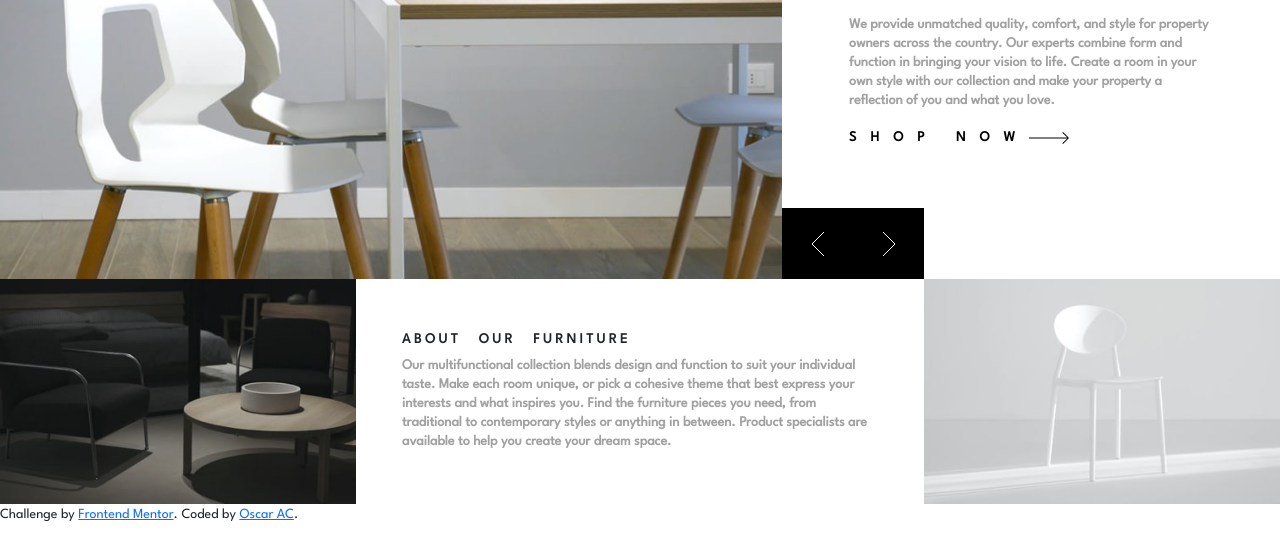
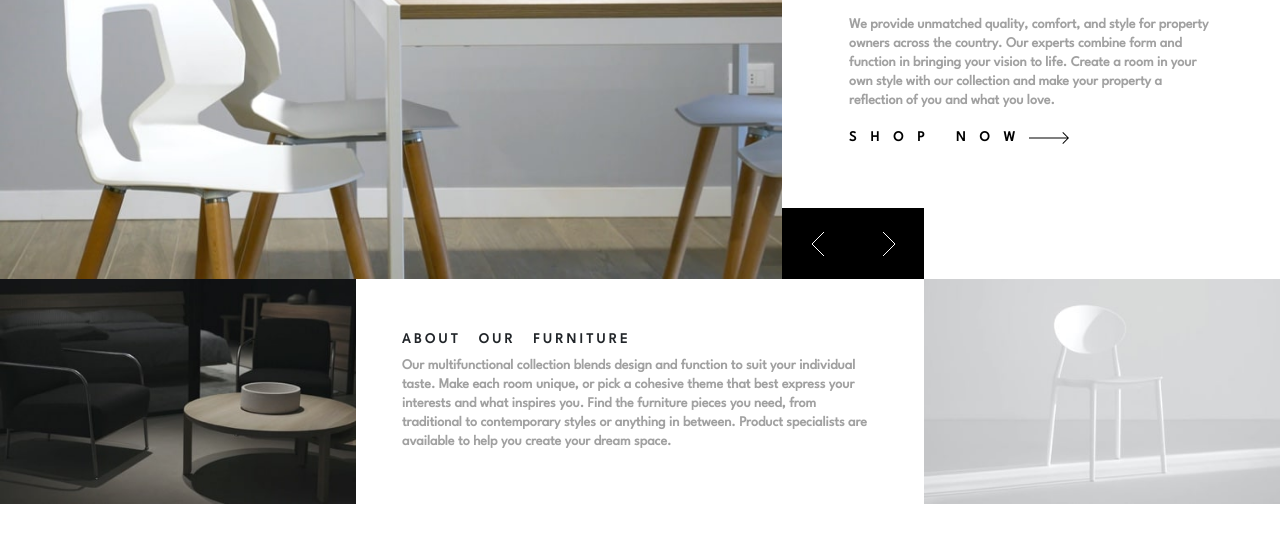
Before and after one commit to dasunherath10/room-homepage-despite, a plain HTML site: page index.html in a window 1280 px wide. Shown: the part 218-778 px from the top of the page. Drawn offline with nearby package versions, Linux system fonts and the light colour scheme.

Commit message:
Update index.html

```diff
--- a/index.html
+++ b/index.html
@@ -56,9 +56,6 @@
       <img class="about-image p-0 m-0" src="./images/image-about-light.jpg">
     </div>
   </main>
-  <div class="attribution">
-    Challenge by <a href="#" href="https://www.frontendmentor.io?ref=challenge" target="_blank">Frontend Mentor</a>.
-    Coded by <a href="https://github.com/Oscar-ac" href="#">Oscar AC</a>.
-  </div>
+
 </body>
 </html>
```
